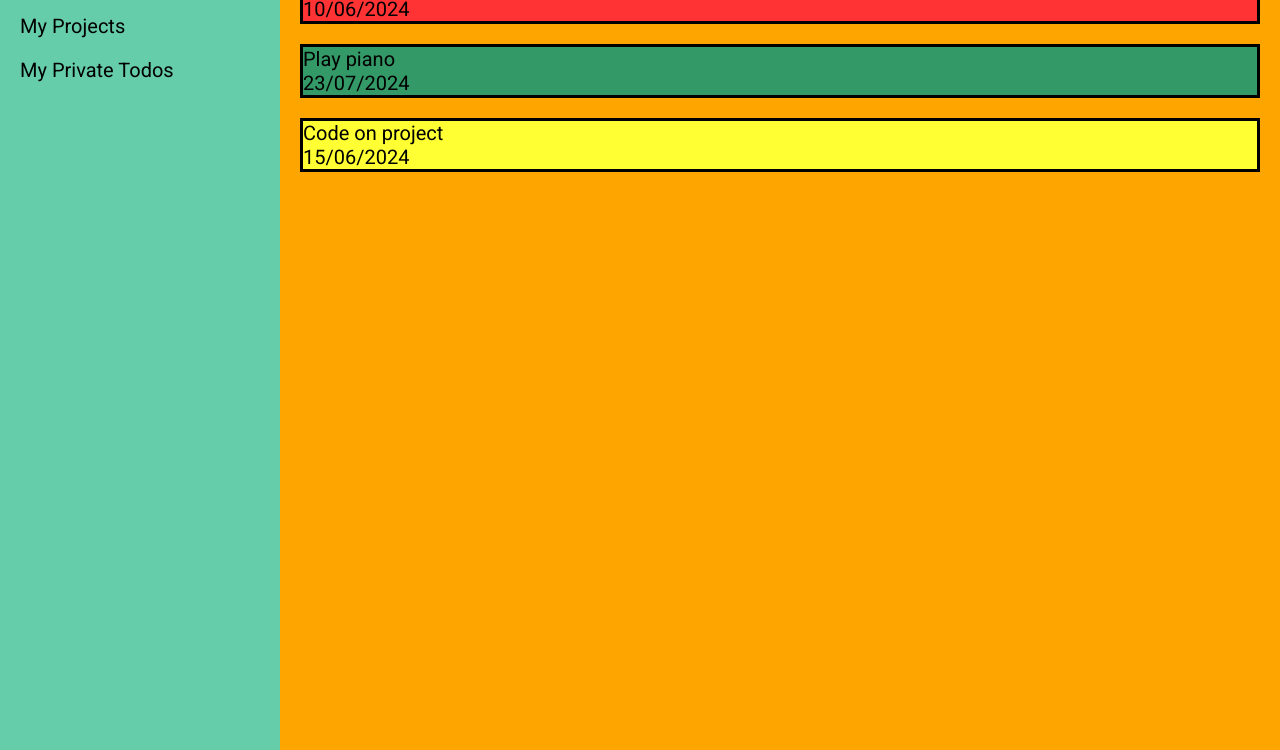
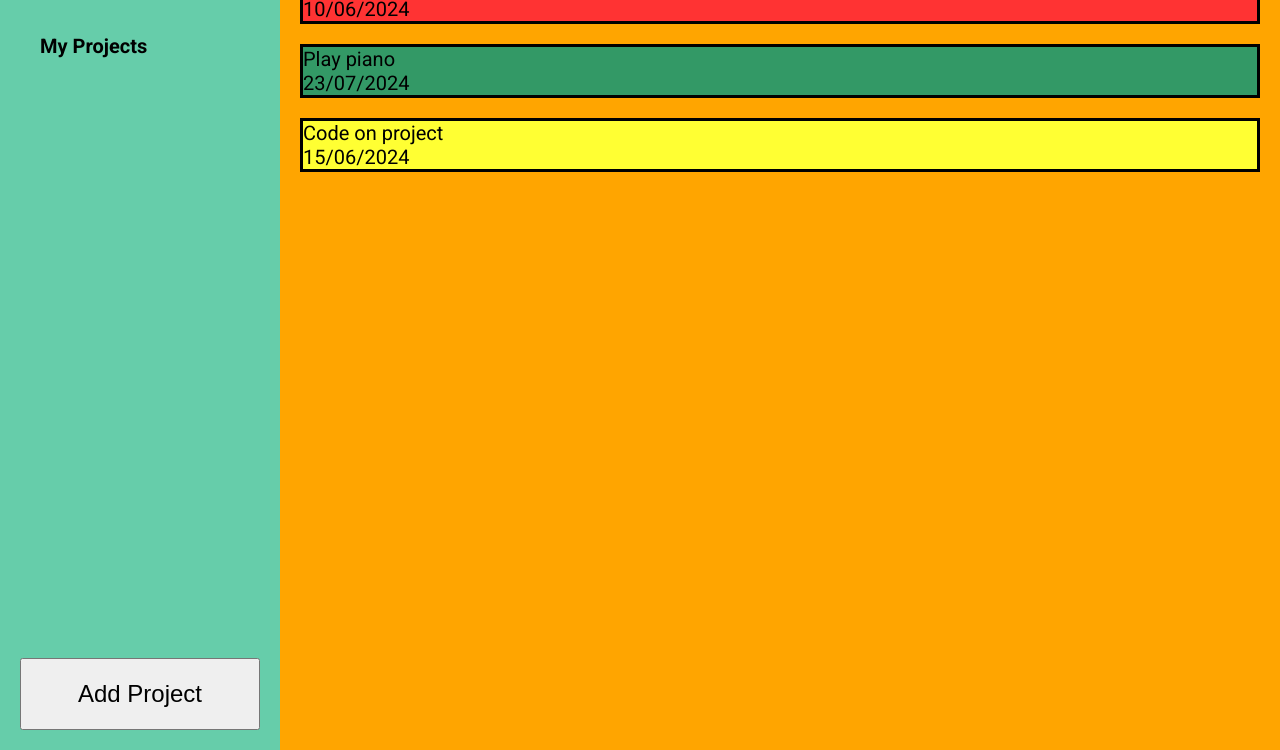
Before and after one commit to Leandecks/todo-list, a website built with webpack: page src/index.html in a window 1280 px wide. Both pictures are taken after a click on the element "My Projects". Shown: the part 50-800 px from the top of the page. Built offline with nearby package versions, Linux system fonts and the light colour scheme.

Commit message:
Default project, correct switching between projects

```diff
--- a/src/index.html
+++ b/src/index.html
@@ -10,7 +10,11 @@
 </head>
 <body>
 
-    <div class="projects">Todo List :)</div>
+    <div class="sidebar">
+        <p>Todo List :)</p>
+        <div class="projects"></div>
+        <button type="button" class="addProjectBtn">Add Project</button>
+    </div>
     <div class="todos"></div>
 
 </body>
--- a/src/js/dom.js
+++ b/src/js/dom.js
@@ -1,6 +1,5 @@
 import "../sass/style.sass";
 import { Project, projects } from "./index";
-
 "use strict";
 
 // Examples
@@ -46,6 +45,17 @@ console.log(projects);
 
 // Code for DOM
 
+document.addEventListener("DOMContentLoaded", () => {
+
+    pushProject(defaultProject);
+
+    const btn = document.querySelector(".addProjectBtn");
+    btn.addEventListener("click", () => {
+        addNewProject();
+    });
+
+});
+
 function pushTodos(project) {
 
     const todosDisplay = document.querySelector(".todos");
@@ -78,33 +88,48 @@ function pushTodos(project) {
 
 }
 
-// let currentProject;
-// let currentProjectPar
+let currentProject = projects[0];
 
 function pushProject(project) {
 
     const projectsDisplay = document.querySelector(".projects");
-    const todosDisplay = document.querySelector(".todos");
 
     const projectPar = document.createElement("p");
     projectPar.textContent = project.title;
     projectsDisplay.appendChild(projectPar);
 
-    // let previousProject = currentProject;
-    // let previousProjectPar = currentProjectPar;
-    // currentProject = project;
-    // currentProjectPar = projectPar;
-
+    selectProject(project)
 
     projectPar.addEventListener("click", () => {
-        todosDisplay.textContent = "";
-        // previousProjectPar.style.fontWeight = "normal";
-        pushTodos(project);
-        // currentProjectPar.style.fontWeight = "bold";
+       selectProject(project);
     });
 
 }
 
-for (const project of projects) {
-    pushProject(project);
+function selectProject(project) {
+
+    const projectsDisplay = document.querySelector(".projects");
+    const todosDisplay = document.querySelector(".todos");
+
+    for (const par of projectsDisplay.children) {
+        if (par.style.fontWeight === "bold") {
+            par.style.fontWeight = "normal";
+        }
+    }
+
+    currentProject = project;
+
+    for (const par of projectsDisplay.children) {
+        if (par.textContent === project.title) {
+            par.style.fontWeight = "bold";
+        }
+    }
+
+    todosDisplay.textContent = "";
+    pushTodos(project);
+
 }
+
+function addNewProject() {
+
+}
--- a/src/sass/style.sass
+++ b/src/sass/style.sass
@@ -14,6 +14,7 @@ body
 body
     display: flex
 
+    .sidebar,
     .projects
         padding: 1rem
         background: mediumaquamarine
@@ -21,6 +22,11 @@ body
         display: flex
         flex-direction: column
         gap: 1rem
+
+    .addProjectBtn
+        font-size: 1.2rem
+        font-family: arial
+        padding: 1rem 2rem
 
     .todos
         padding: 1rem
```
